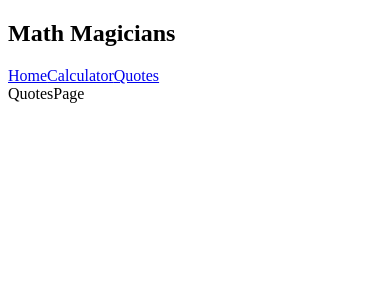
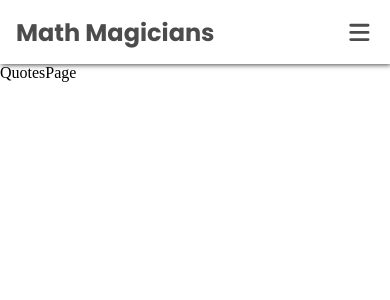
Before and after one commit to bobb-Rob/math-magician, a React (Create React App) app: page /quotes in a window 390 px wide. Shown: the top 300 px of the page. Built offline with nearby package versions, Linux system fonts and the light colour scheme.

Commit message:
add menu button on mobile view

```diff
--- a/package.json
+++ b/package.json
@@ -10,6 +10,7 @@
     "big.js": "^6.2.0",
     "react": "^18.2.0",
     "react-dom": "^18.2.0",
+    "react-icons": "^4.4.0",
     "react-router-dom": "^6.3.0",
     "react-scripts": "5.0.1",
     "web-vitals": "^2.1.4"
--- a/src/App.css
+++ b/src/App.css
@@ -1,4 +1,10 @@
 @import url('https://fonts.googleapis.com/css2?family=Poppins:wght@500;700&display=swap');
+
+* {
+  margin: 0;
+  padding: 0;
+  box-sizing: border-box;
+}
 
 .calculator-container {
   width: 20rem;
@@ -49,3 +55,42 @@
 .divide {
   border-top: none;
 }
+
+.navbar {
+  height: 4rem;
+  padding: 1rem 1rem;
+  display: flex;
+  align-items: center;
+  justify-content: space-between;
+  box-shadow: 1px 1px 5px 0px #4d4c4c;
+  color: #4d4c4c;
+  font-family: 'Poppins', sans-serif;
+}
+
+.link {
+  padding: 0 0 0 1rem;
+  text-decoration: none;
+  color: #4d4c4c;
+}
+
+.mobile-menu {
+  background-color: white;
+  border: none;
+  display: flex;
+  align-items: center;
+}
+
+.desktop-nav {
+  display:  none;
+}
+
+
+@media screen and (min-width: 474px) {
+  .mobile-menu {
+    display: none;
+  }
+
+  .desktop-nav {
+    display:  block;
+  }
+}
--- a/src/components/Navbar.jsx
+++ b/src/components/Navbar.jsx
@@ -1,14 +1,18 @@
 import React from 'react';
 import { Link } from 'react-router-dom';
+import { HiMenu } from 'react-icons/hi';
 
 const Navbar = () => (
-  <nav>
+  <nav className="navbar">
     <h1>Math Magicians</h1>
-    <div>
-      <Link to="/">Home</Link>
-      <Link to="/calculator">Calculator</Link>
-      <Link to="/quotes">Quotes</Link>
+    <div className="desktop-nav">
+      <Link to="/" className="link">Home</Link>
+      <Link to="/calculator" className="link">Calculator</Link>
+      <Link to="/quotes" className="link">Quotes</Link>
     </div>
+    <button type="button" className="mobile-menu">
+      <HiMenu color="#4d4c4c" size="1.8rem" />
+    </button>
   </nav>
 );
 
```
Also changed, not shown: 1 other file (tests, documents, lock files or other folders).
